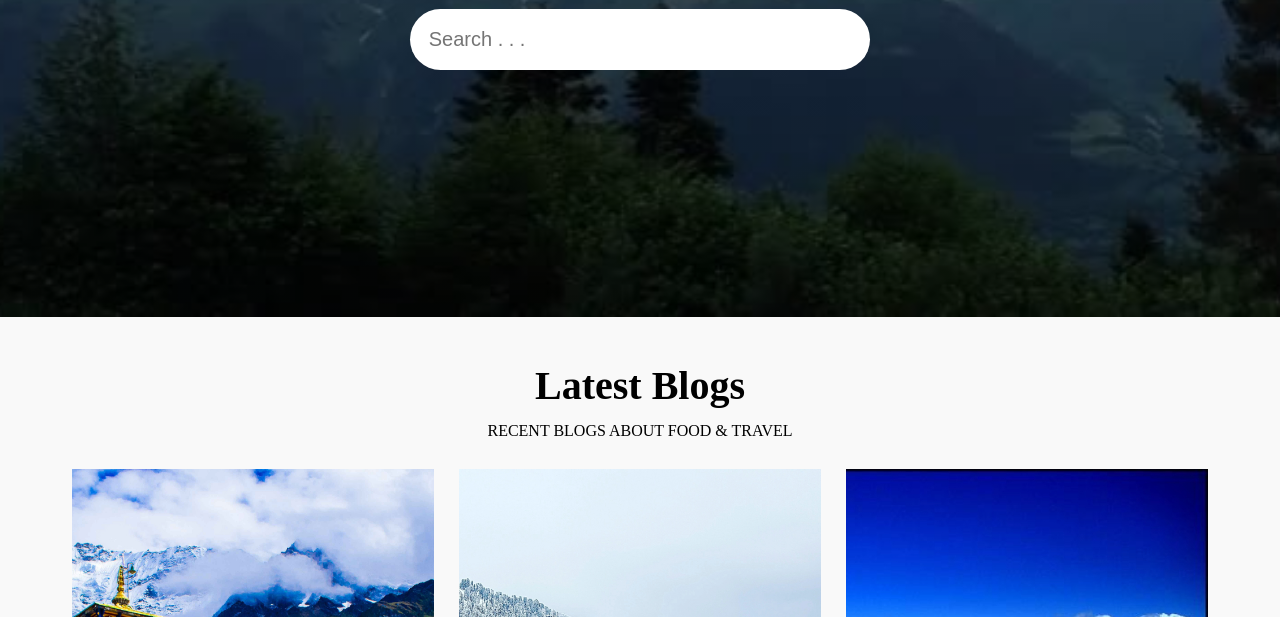
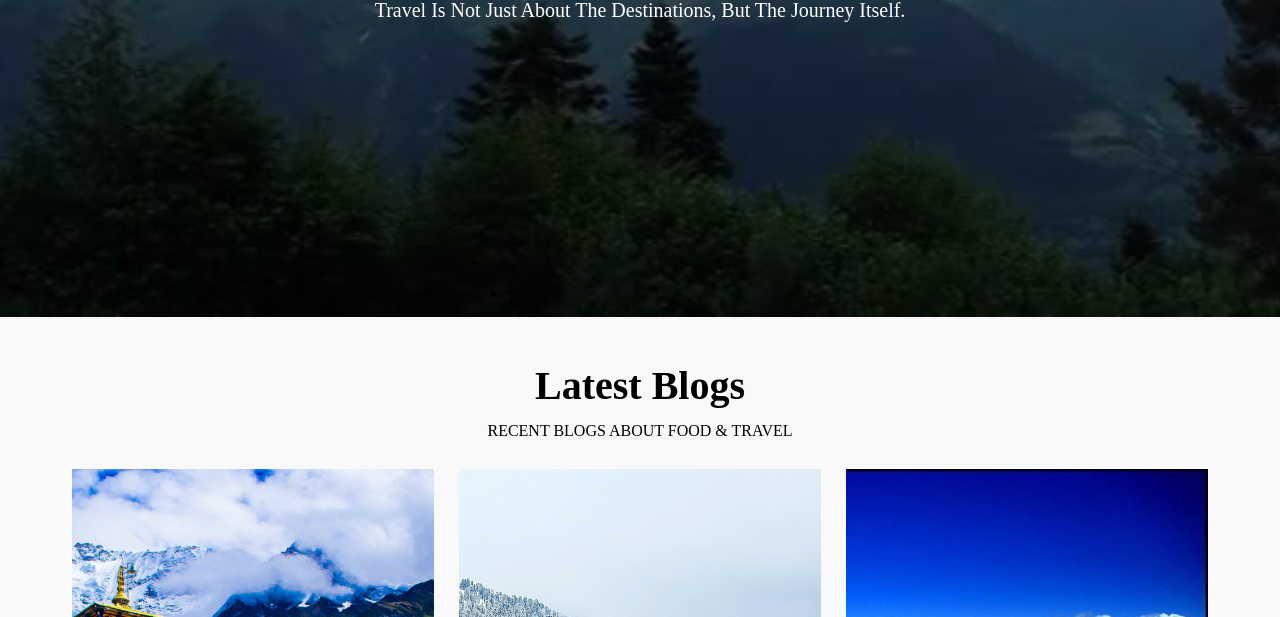
Before and after one commit to Bhargav3131/Blog-site, a plain HTML site: page index.html in a window 1280 px wide. Shown: the part 483-1100 px from the top of the page. Drawn offline with Linux system fonts and the light colour scheme.

Commit message:
Update index.html

```diff
--- a/index.html
+++ b/index.html
@@ -30,9 +30,6 @@
              Komal Blogs
           </h1>
           <p>Travel is not just about the destinations, but the journey itself.</p>
-          <form>
-            <input type = "text" class = "search-input" placeholder="search . . .">
-          </form>
         </div>
       </div>
     </header>
```
